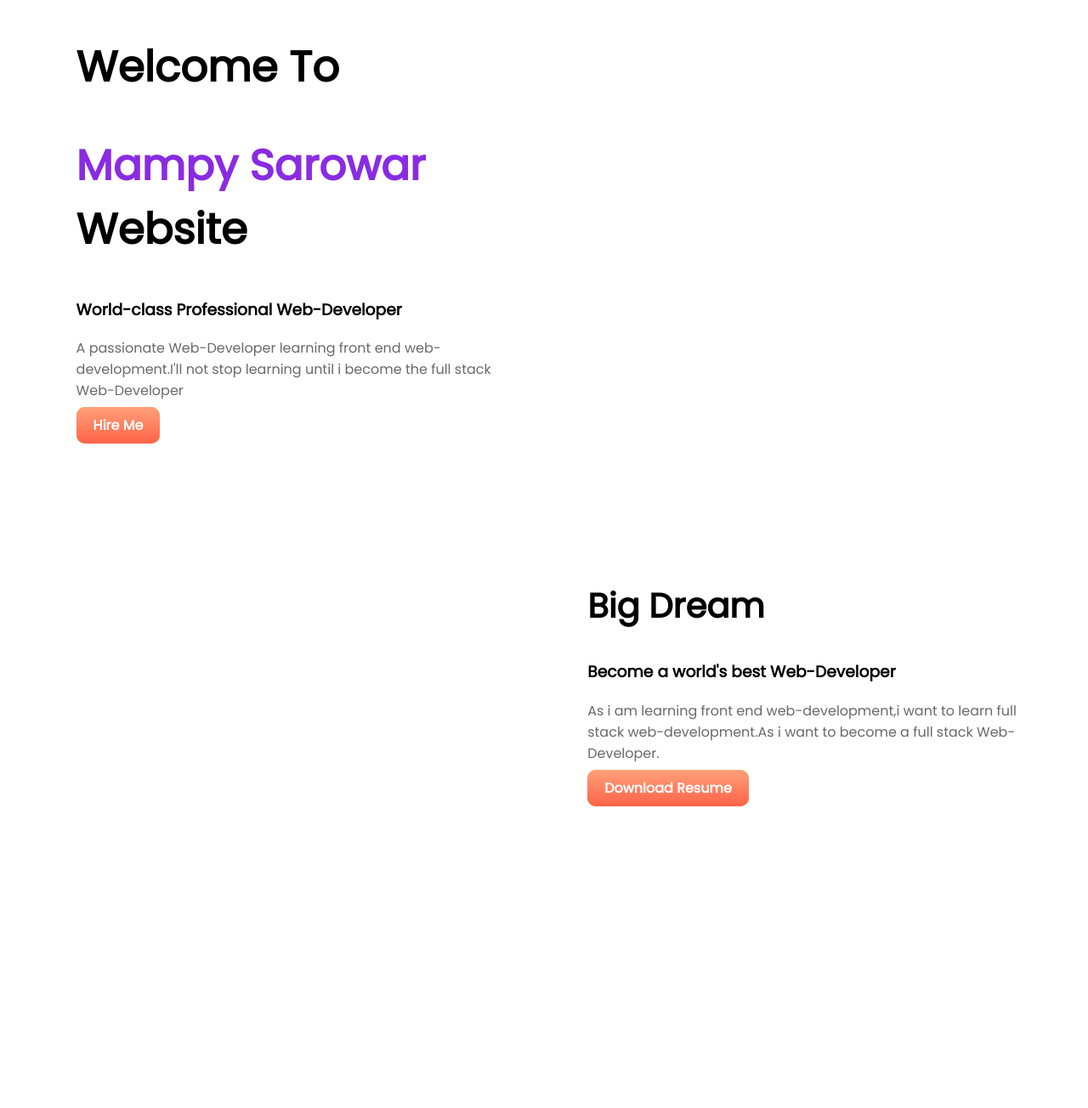
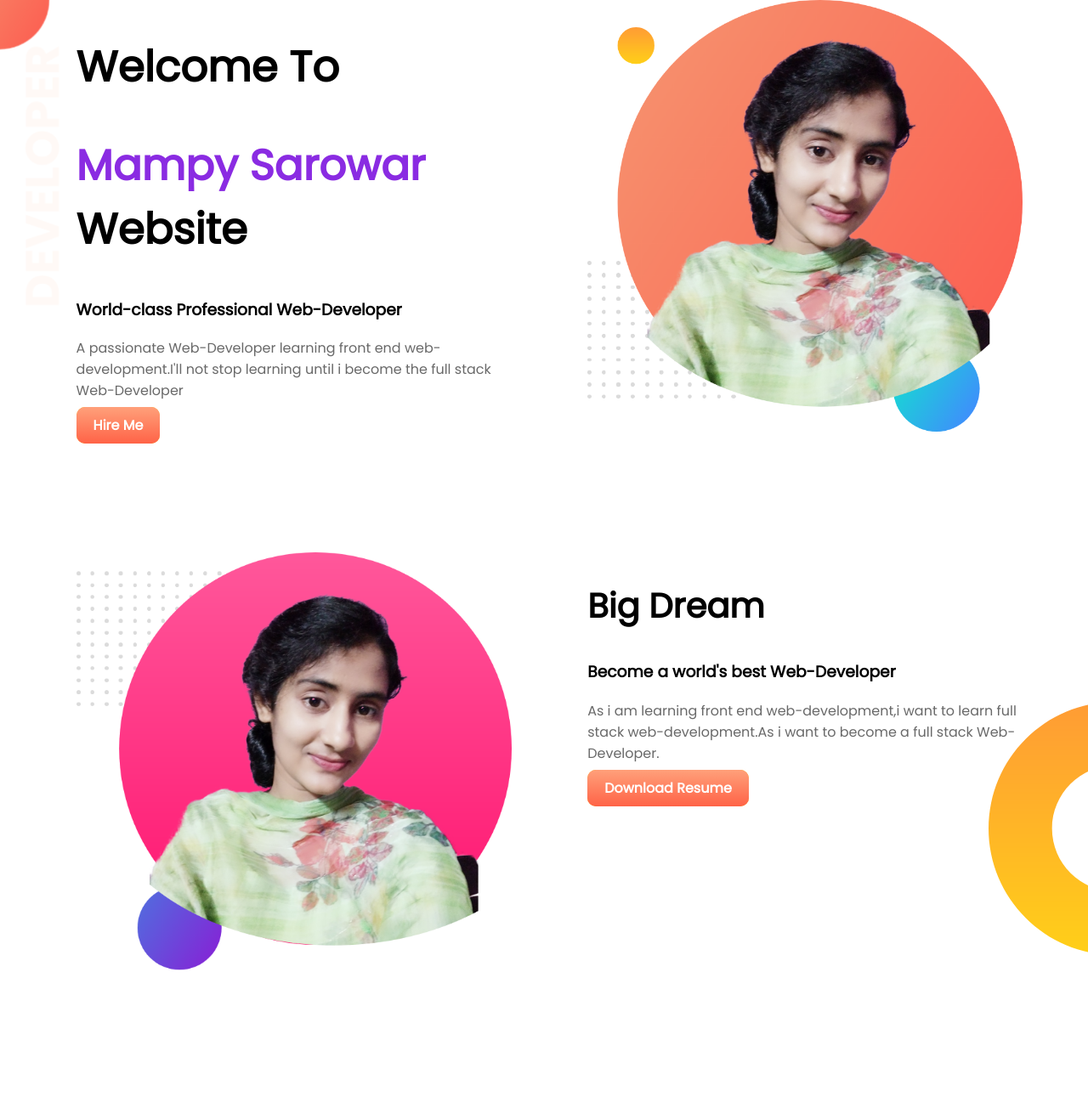
Before and after one commit to MampyCSE/web-portfolio, a plain HTML site: page index.html in a window 1280 px wide. Shown: the top 1304 px of the page at 85% size. Drawn offline with Linux system fonts and the light colour scheme; the site is published under a folder, as on GitHub Pages, so addresses that start at the root find nothing.

Commit message:
something

```diff
--- a/index.html
+++ b/index.html
@@ -19,12 +19,12 @@
         <a class="link-button" target="_blank" href="https://www.linkedin.com/in/shahariar-sarowar-mampy-8a20711a0/">Hire Me</a>
         </div>
         <div class="half-width">
-            <img src="/web.portfolio/images/my-bg (1).png" alt="">
+            <img src="./web.portfolio/images/my-bg (1).png" alt="">
         </div>
     </section>
     <section class="dream-area">
         <div class="half-width">
-            <img src="/web.portfolio/images/profile2.png" alt="">
+            <img src="./web.portfolio/images/profile2.png" alt="">
         </div>
         <div class="half-width">
             <h2>Big Dream</h2>
--- a/style.css
+++ b/style.css
@@ -29,11 +29,11 @@ p{
     width: 100%;
 }
 .top-banner{
-    background-image: url(/web.portfolio/images/top-banner.png);
+    background-image: url("./web.portfolio/images/top-banner.png");
     background-repeat: no-repeat;
 }
 .dream-area{
-    background-image: url(/web.portfolio/images/dream-bg.png);
+    background-image: url("./web.portfolio/images/dream-bg.png");
     background-repeat: no-repeat;
     background-position: right;
 }
@@ -51,13 +51,13 @@ section{
     background-image: linear-gradient(lightsalmon,tomato);
 }
 .experience-area{
-    background-image: url(/web.portfolio/images/exp-bg.png);
+    background-image: url("./web.portfolio/images/exp-bg.png");
     background-repeat: no-repeat;
     background-position: left;
     background-color: white;
 }
 .contact-area{
-    background-image: url(/web.portfolio/images/dream-bg.png);
+    background-image: url("./web.portfolio/images/dream-bg.png");
     background-repeat: no-repeat;
     background-position: right;
 }
```
